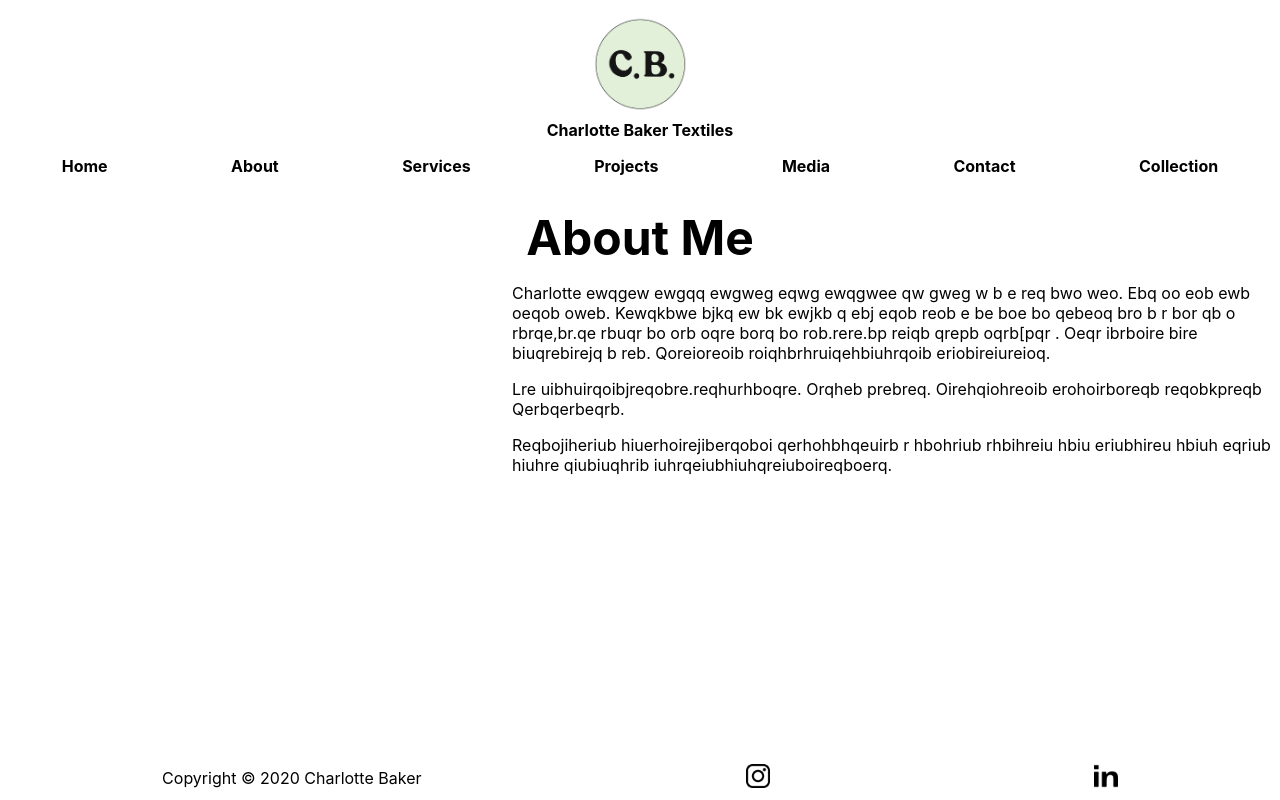
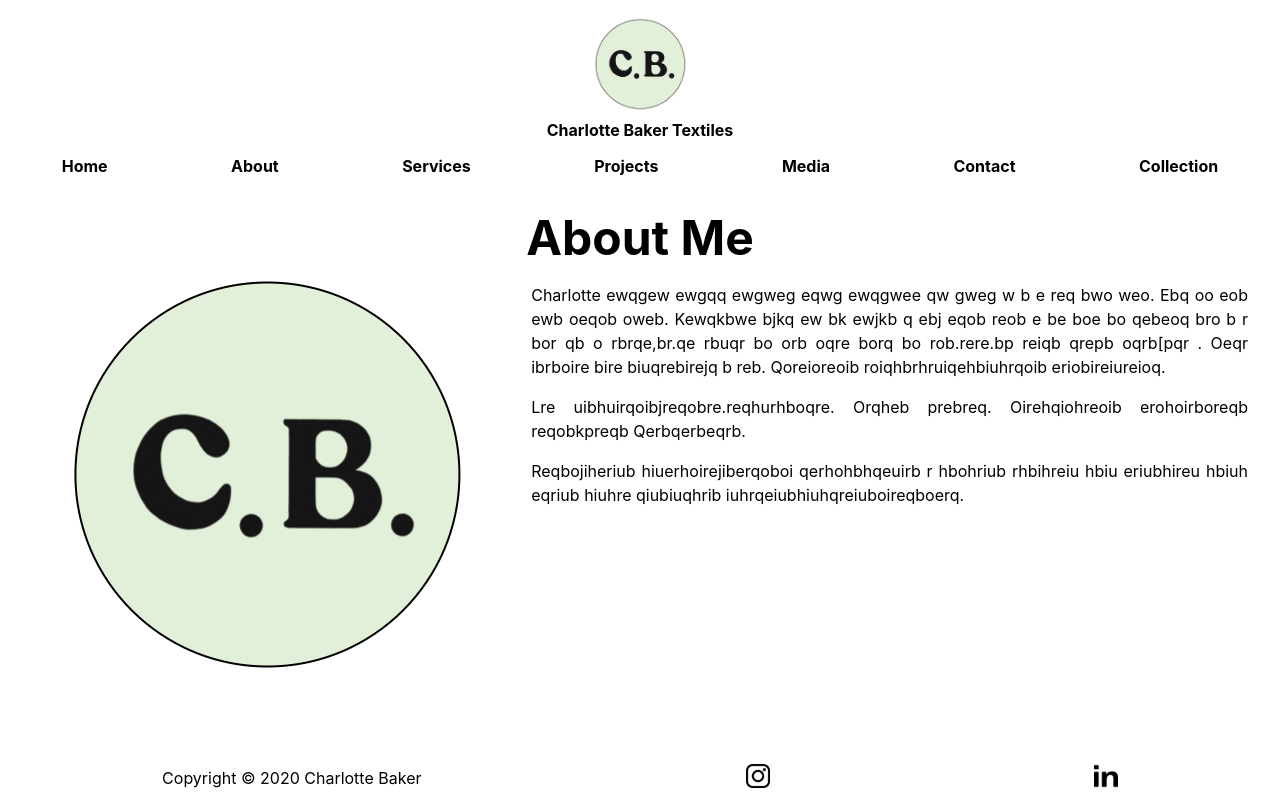
Before and after one commit to robbiethebakerman/charlotte-baker-textiles, a Next.js app: page /about in a window 1280 px wide. Built offline with nearby package versions, Linux system fonts and the light colour scheme.

Commit message:
tidy grid and flex about page

```diff
--- a/pages/about.js
+++ b/pages/about.js
@@ -7,8 +7,16 @@ export default function About() {
         <Layout>
             <h1 className={common.title}>About Me</h1>
             <div className={styles.grid}>
-                <div></div>
-                <div>
+                <div className={common.imageContainer}>
+                    <div>
+                        <img
+                            src="/CB.png"
+                            alt="Charlotte Baker Textiles logo"
+                            className={common.image}
+                        ></img>
+                    </div>
+                </div>
+                <div className={common.textBody}>
                     <p>
                         Charlotte ewqgew ewgqq ewgweg eqwg ewqgwee qw gweg w b e
                         req bwo weo. Ebq oo eob ewb oeqob oweb. Kewqkbwe bjkq ew
--- a/styles/About.module.css
+++ b/styles/About.module.css
@@ -1,4 +1,11 @@
 .grid {
+    padding: 0 1rem;
     display: grid;
     grid-template: 1fr / 40% 60%;
 }
+
+@media (max-width: 600px) {
+    .grid {
+        grid-template: 1fr / 1fr;
+    }
+}
--- a/styles/Common.module.css
+++ b/styles/Common.module.css
@@ -2,3 +2,18 @@
     font-size: 3rem;
     text-align: center;
 }
+
+.textBody p {
+    line-height: 1.5;
+    text-align: justify;
+    padding: 0 1rem;
+}
+
+.imageContainer {
+    display: flex;
+    justify-content: center;
+}
+
+.imageContainer div img {
+    max-width: 100%;
+}
```
